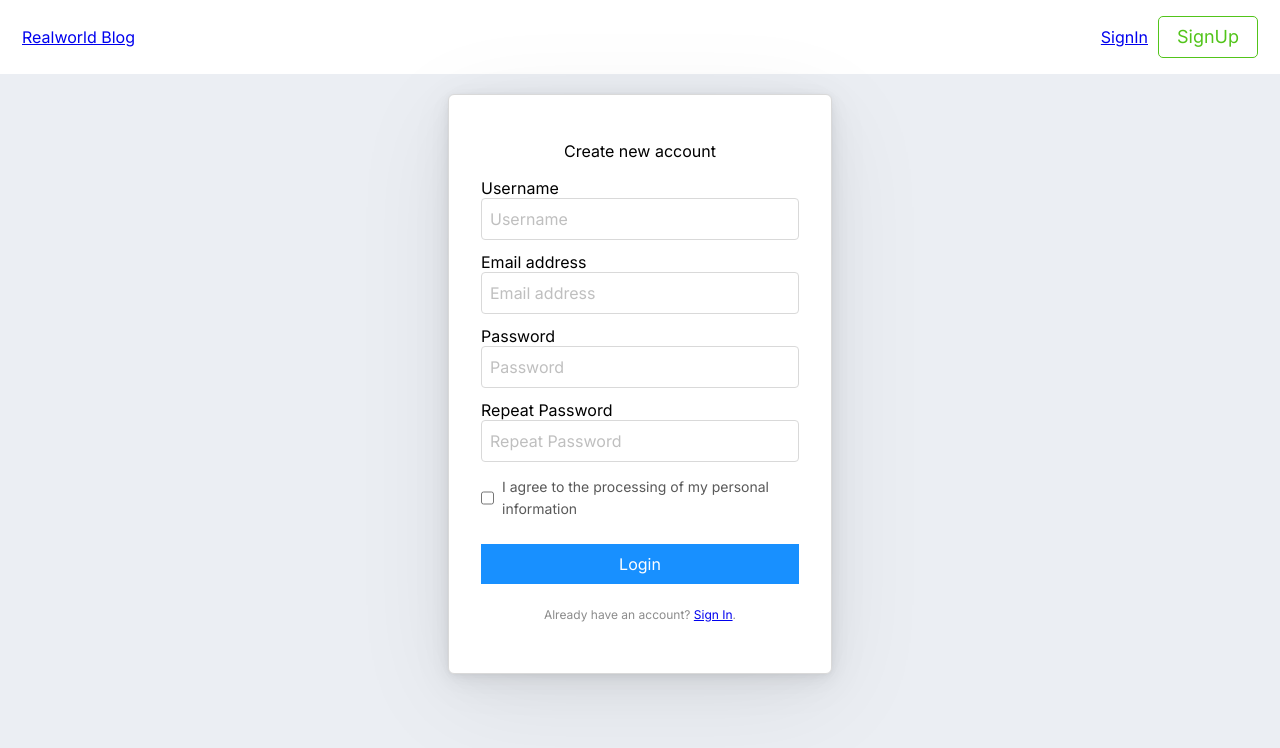
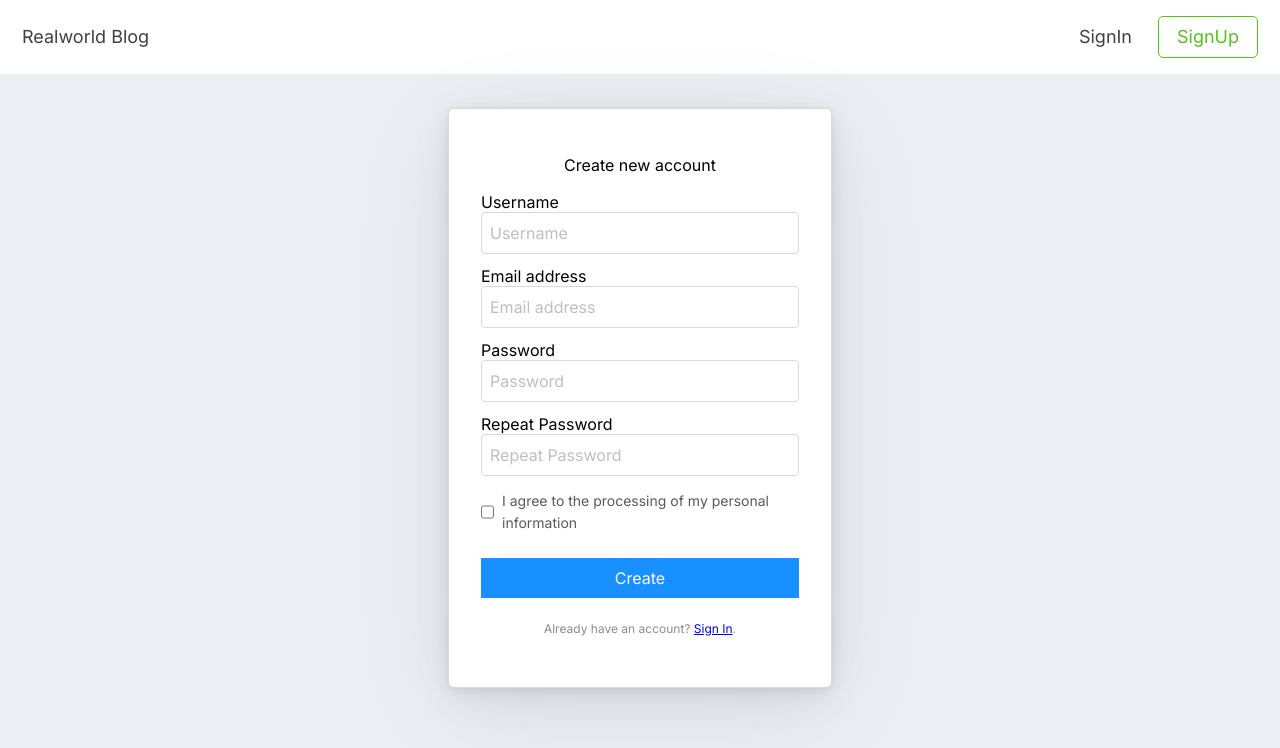
Before and after one commit to VitalkaZu/blog-kata, a React (Create React App) app: page /sign-up in a window 1280 px wide. Shown: the top 748 px of the page. Built offline with nearby package versions, Linux system fonts and the light colour scheme.

Commit message:
button fix

```diff
--- a/src/Pages/ArticlePage.js
+++ b/src/Pages/ArticlePage.js
@@ -15,7 +15,6 @@ function ArticlePage() {
   }
   return (
     <div>
-      <h1>ArticlePage {slug}</h1>
       <ArticleCard article={data.article} markDown={data.article.body} />
     </div>
   )
--- a/src/Pages/SignUp.js
+++ b/src/Pages/SignUp.js
@@ -144,7 +144,7 @@ function SignUp() {
   const template = {
     title: 'Create new account',
     fields: [usernameField, emailField, passwordField, confirmPasswordField, argeeCheckBoxField],
-    submitLabel: 'Login',
+    submitLabel: 'Create',
     footer: (
       <>
         Already have an account? <Link to="/sign-in">Sign In</Link>.
--- a/src/accets/_variables.scss
+++ b/src/accets/_variables.scss
@@ -6,4 +6,4 @@ $text-color-secondary: rgba(0, 0, 0, 0.5);
 $success-color: #52C41A;
 $error-color: #F5222D;
 
-$wrapper_width: 600px;
+$wrapper_width: 940px;
--- a/src/components/App/App.js
+++ b/src/components/App/App.js
@@ -5,7 +5,7 @@ import ArticlesList from '../ArticlesList'
 import './reset.scss'
 import './glogal.scss'
 import Header from '../Header'
-import Home from '../../Pages/Home'
+// import Home from '../../Pages/Home'
 import SignUp from '../../Pages/SignUp'
 import SignIn from '../../Pages/SignIn'
 import ArticlePage from '../../Pages/ArticlePage'
@@ -18,14 +18,14 @@ function App() {
   return (
     <Routes>
       <Route path="/" element={<Header />}>
-        <Route index element={<Home />} />
+        <Route index element={<ArticlesList />} />
         <Route path="/articles" element={<ArticlesList />} />
         <Route path="/articles/:slug" element={<ArticlePage />} />
         <Route path="/sign-up" element={<SignUp />} />
         <Route path="/sign-in" element={<SignIn />} />
         {/* protected routes */}
         <Route element={<WithAuth />}>
-          <Route path="/newarticle" element={<NewPost />} />
+          <Route path="/new-article" element={<NewPost />} />
           <Route path="/profile" element={<UserProfile />} />
           <Route path="/articles/:slug/edit" element={<EditArticle />} />
         </Route>
--- a/src/components/App/glogal.scss
+++ b/src/components/App/glogal.scss
@@ -11,30 +11,67 @@ body {
 }
 
 %btnWithBorder {
-  border: 1px solid rgba(0, 0, 0, 0.75);
+  border: 1px solid $color_text_1;
   border-radius: 5px;
   padding: 6px 18px;
+}
+
+%btn {
   font-size: 14px;
   line-height: 22px;
   text-decoration: none;
+  color: $color_text_1;
+
+  &:hover {
+    opacity: 60%;
+  }
+
+  //&:visited {
+  //  color: inherit;
+  //}
 }
 
-.editBtn {
+%btnSmallText {
+  font-size: 14px;
+  line-height: 22px;
+}
+
+%btnLargeText {
+  font-size: 18px;
+  line-height: 28px;
+}
+
+.signInBtn, .logoLink, .userBtn {
+  @extend %btn;
+  @extend %btnLargeText
+}
+
+.editBtn, .newArticleBtn {
   @extend %btnWithBorder;
+  @extend %btn;
   color: $success-color;
   border-color: $success-color;
 }
 
 .deleteBtn {
+  @extend %btn;
   @extend %btnWithBorder;
   color: $error-color;
   border-color: $error-color;
 }
 
 .signUpBtn {
+  @extend %btn;
+  @extend %btnLargeText;
   @extend %btnWithBorder;
   color: $success-color;
   border-color: $success-color;
-  font-size: 18px;
-  line-height: 28px;
+
 }
+
+.logoutBtn {
+  @extend %btn;
+  @extend %btnLargeText;
+  @extend %btnWithBorder;
+  color: $color_text_1;
+}
--- a/src/components/ArticleCard/ArticleCard.module.scss
+++ b/src/components/ArticleCard/ArticleCard.module.scss
@@ -2,7 +2,7 @@
 
 .card {
     display: flex;
-    flex-wrap: wrap;
+    flex-direction: column;
     width: 100%;
     padding: 15px 15px 15px 19px;
     //height: 100px;
@@ -47,6 +47,7 @@
 
     &__markdown {
         width: 100%;
+        height: 100%;
     }
 
     &__btns {
--- a/src/components/Header/Header.js
+++ b/src/components/Header/Header.js
@@ -27,7 +27,7 @@ function Header() {
   return (
     <>
       <div className={s.header}>
-        <Link to="/" className={s.header__title}>
+        <Link to="/" className="logoLink">
           Realworld Blog
         </Link>
         <div className={s.header__right}>
@@ -36,17 +36,18 @@ function Header() {
               {/* <CustomButton to="/profile"> */}
               {/*  <User username={username} image={image} /> */}
               {/* </CustomButton> */}
-              <Link to="/profile">
+              <Link to="/new-article" className="newArticleBtn">Create article</Link>
+              <Link to="/profile" className="userBtn">
                 <User username={username} image={image} />
               </Link>
               {/* <Link onClick={handlerLogOut}>LogOut</Link> */}
-              <button type="button" onClick={handlerLogOut}>
+              <button type="button" className="logoutBtn" onClick={handlerLogOut}>
                 LogOut
               </button>
             </>
           ) : (
             <>
-              <Link to="/sign-in">SignIn</Link>
+              <Link to="/sign-in" className="signInBtn">SignIn</Link>
               <Link to="/sign-up" className="signUpBtn">
                 SignUp
               </Link>
@@ -56,7 +57,9 @@ function Header() {
           {/* // <CustomButton>Sign Up</CustomButton> */}
         </div>
       </div>
-      <Outlet />
+      <div className={s.main}>
+        <Outlet />
+      </div>
     </>
   )
 }
--- a/src/components/Header/Header.module.scss
+++ b/src/components/Header/Header.module.scss
@@ -5,12 +5,17 @@
   background: white;
   padding: 16px 22px;
 
-  &__title {
-  }
-
   &__right {
     display: flex;
-    gap: 10px;
+    gap: 26px;
     align-items: center;
   }
 }
+
+.main {
+  margin: 34px auto;
+}
+
+.userLink {
+  text-decoration: none;
+}
--- a/src/components/UI/User/User.js
+++ b/src/components/UI/User/User.js
@@ -4,7 +4,6 @@ import PropTypes from 'prop-types'
 import s from './User.module.scss'
 
 function User({ username, image, createDate }) {
-  // console.log(image)
   const date = new Date(createDate)
   return (
     <div className={s.user}>
--- a/src/components/UI/User/User.module.scss
+++ b/src/components/UI/User/User.module.scss
@@ -22,11 +22,13 @@
     font-size: 18px;
     line-height: 28px;
     color: $heading_color;
+    text-decoration: none;
   }
 
   &__date {
     font-size: 12px;
     line-height: 22px;
+    white-space: nowrap;
     color: $text-color-secondary;
   }
 }
```
